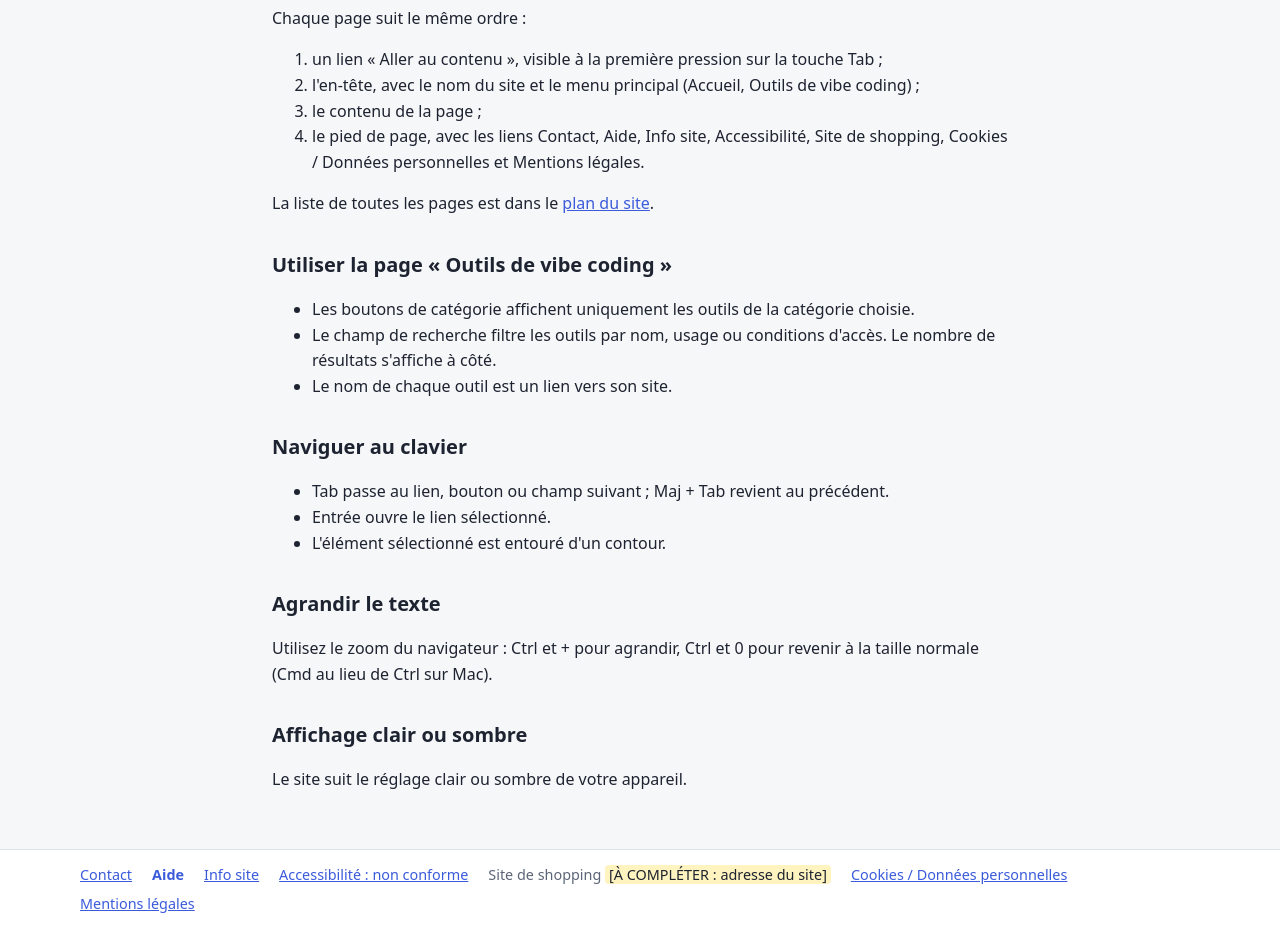
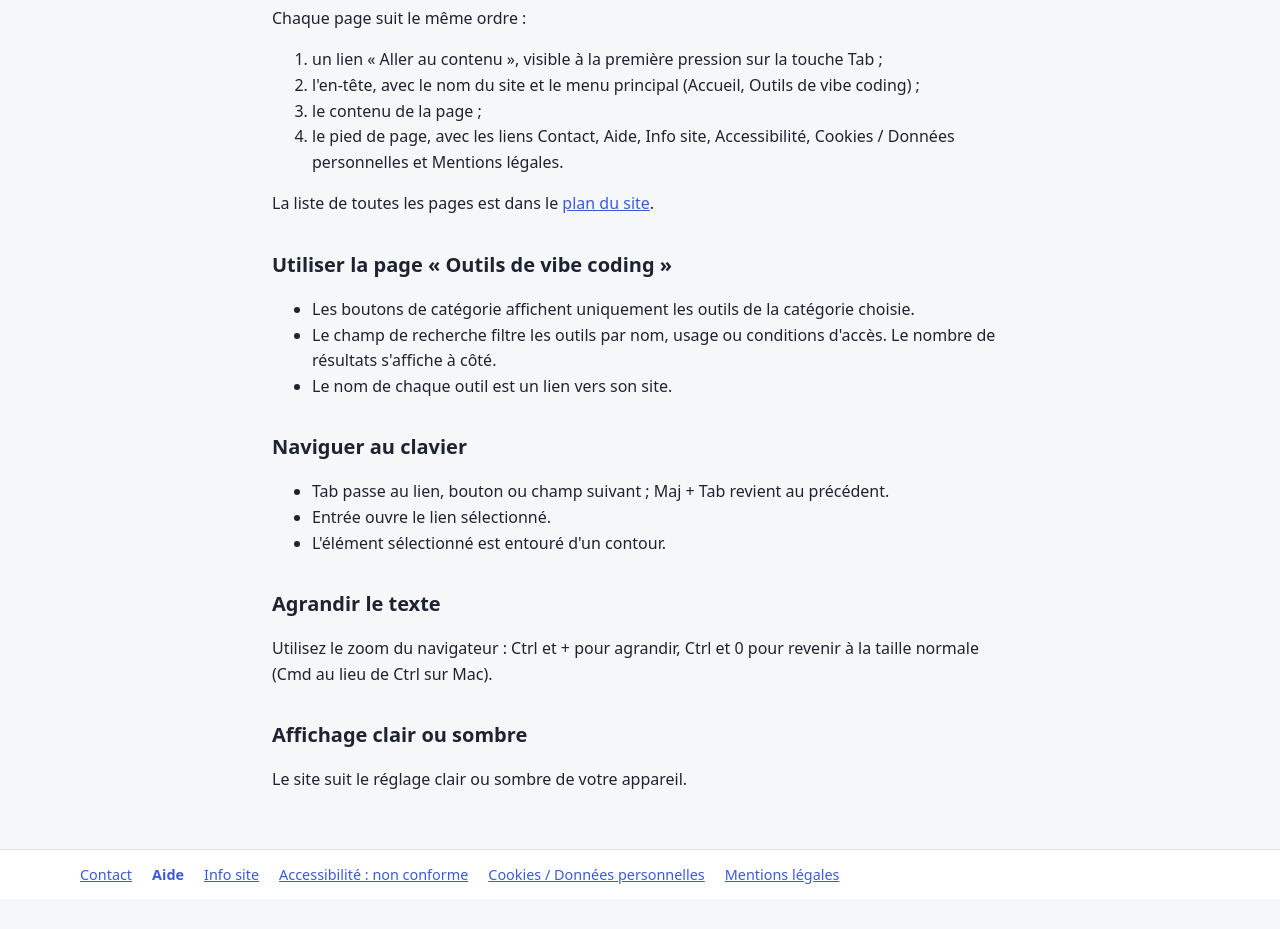
Before and after one commit to Nathalienc/Claude-Prime, a plain HTML site: page aide.html in a window 1280 px wide. Shown: the part 200-1129 px from the top of the page. After the commit the page ends 1099 px from the top, so only its background shows below. Drawn offline with Linux system fonts and the light colour scheme.

Commit message:
Pied de page : retrait du lien Site de shopping
Co-Authored-By: Claude Opus 5.5 <noreply@anthropic.com>
Claude-Session: https://claude.ai/code/session_019pufhh3qYzrHmd4pSBTaKu

```diff
--- a/aide.html
+++ b/aide.html
@@ -28,7 +28,7 @@
       <li>un lien « Aller au contenu », visible à la première pression sur la touche Tab ;</li>
       <li>l'en-tête, avec le nom du site et le menu principal (Accueil, Outils de vibe coding) ;</li>
       <li>le contenu de la page ;</li>
-      <li>le pied de page, avec les liens Contact, Aide, Info site, Accessibilité, Site de shopping, Cookies / Données personnelles et Mentions légales.</li>
+      <li>le pied de page, avec les liens Contact, Aide, Info site, Accessibilité, Cookies / Données personnelles et Mentions légales.</li>
     </ol>
     <p>La liste de toutes les pages est dans le <a href="info-site.html#plan">plan du site</a>.</p>
     <h2>Utiliser la page « Outils de vibe coding »</h2>
@@ -56,8 +56,6 @@
         <li><a href="aide.html" aria-current="page">Aide</a></li>
         <li><a href="info-site.html">Info site</a></li>
         <li><a href="accessibilite.html">Accessibilité : non conforme</a></li>
-        <!-- À COMPLÉTER : transformer en lien vers l’adresse du site de shopping -->
-        <li>Site de shopping <span class="a-completer">[À COMPLÉTER : adresse du site]</span></li>
         <li><a href="donnees-personnelles.html">Cookies / Données personnelles</a></li>
         <li><a href="mentions-legales.html">Mentions légales</a></li>
       </ul>
```
Also changed, not shown: accessibilite.html (+0 -2 lines), contact.html (+0 -2 lines), donnees-personnelles.html (+0 -2 lines), index.html (+0 -2 lines), info-site.html (+0 -2 lines), mentions-legales.html (+0 -2 lines), outils.html (+0 -2 lines).
